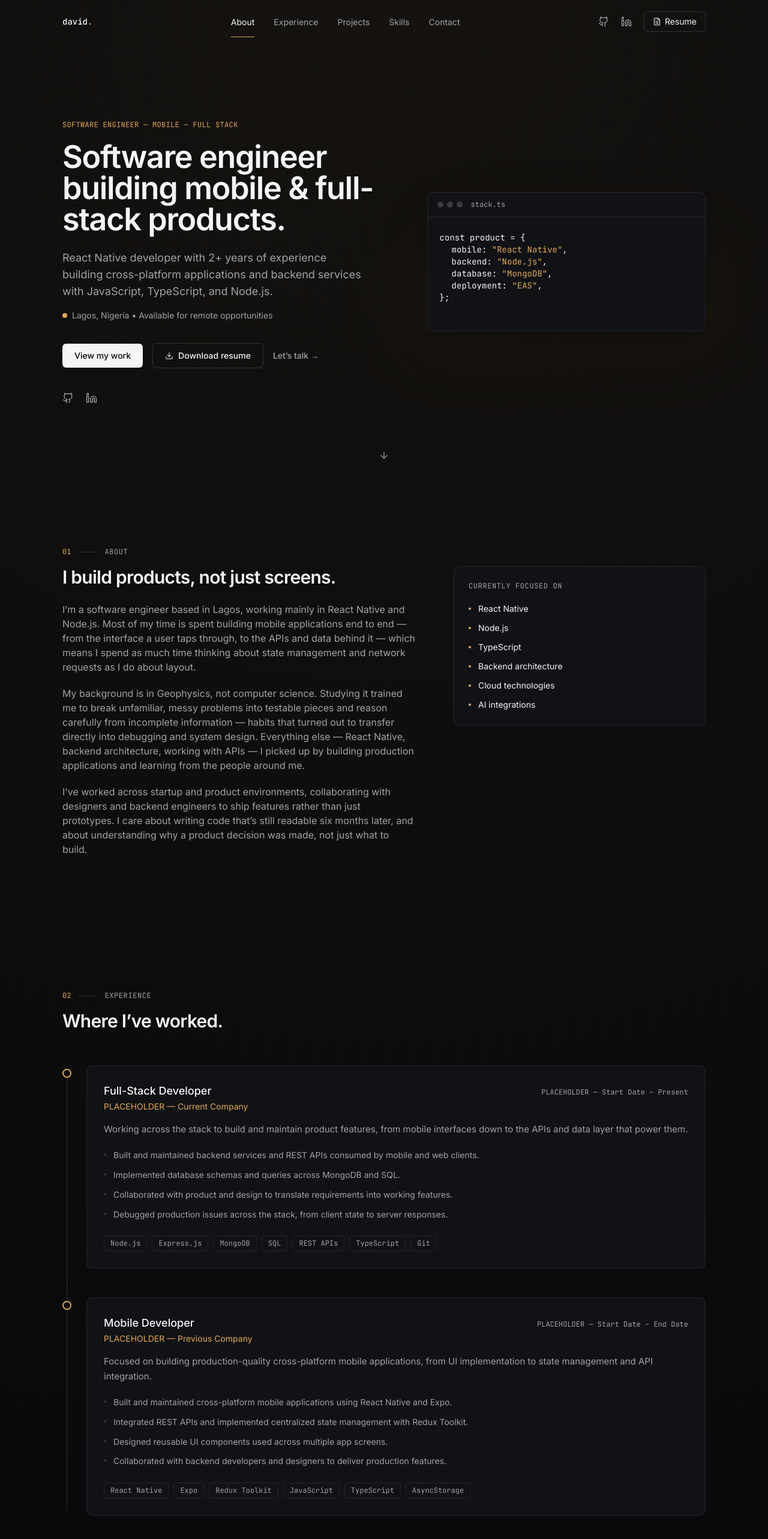
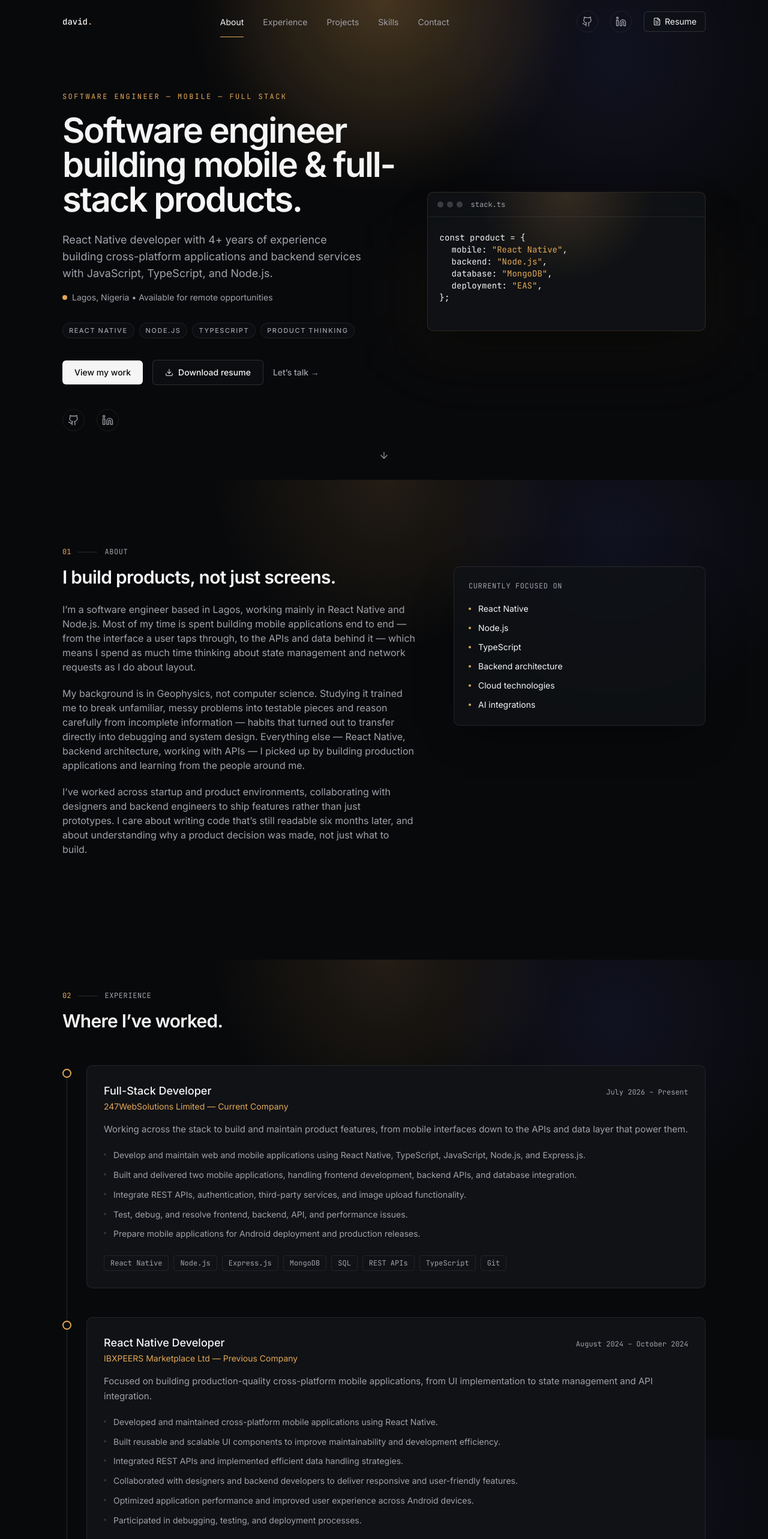
Before and after one commit to T-dave/portfolioNative, a Next.js app: page / in a window 1280 px wide. Shown: the top 2566 px of the page at 60% size. Built offline with nearby package versions, Linux system fonts and the light colour scheme.

Commit message:
new update

```diff
--- a/app/globals.css
+++ b/app/globals.css
@@ -14,12 +14,26 @@
 
   body {
     @apply bg-bg text-ink antialiased;
-    background-image: radial-gradient(
-      circle at 50% 0%,
-      rgba(227, 168, 87, 0.06),
-      transparent 45%
-    );
+    position: relative;
+    background-image:
+      radial-gradient(circle at top, rgba(227, 168, 87, 0.12), transparent 28%),
+      radial-gradient(circle at 80% 12%, rgba(112, 114, 255, 0.09), transparent 25%),
+      linear-gradient(180deg, #08090b 0%, #08090b 100%);
     background-repeat: no-repeat;
+    background-attachment: fixed;
+  }
+
+  body::before {
+    content: "";
+    position: fixed;
+    inset: 0;
+    pointer-events: none;
+    background-image:
+      linear-gradient(rgba(255, 255, 255, 0.02) 1px, transparent 1px),
+      linear-gradient(90deg, rgba(255, 255, 255, 0.02) 1px, transparent 1px);
+    background-size: 24px 24px;
+    mask-image: radial-gradient(circle at center, black, transparent 78%);
+    opacity: 0.45;
   }
 
   ::selection {
@@ -50,8 +64,12 @@
     @apply mx-auto w-full max-w-content px-6 sm:px-8 lg:px-10;
   }
 
+  .section-card {
+    @apply rounded-card border border-hairline bg-surface/80 shadow-panel backdrop-blur-sm;
+  }
+
   .section-label {
-    @apply font-mono text-xs tracking-wide text-muted;
+    @apply font-mono text-xs tracking-[0.18em] text-muted;
   }
 
   .hairline-border {
--- a/components/Navbar.tsx
+++ b/components/Navbar.tsx
@@ -59,9 +59,9 @@ export function Navbar() {
   return (
     <header
       className={cn(
-        "fixed inset-x-0 top-0 z-50 transition-colors duration-300",
+        "fixed inset-x-0 top-0 z-50 transition-all duration-300",
         scrolled
-          ? "border-b border-hairline bg-bg/85 backdrop-blur-md"
+          ? "border-b border-hairline bg-bg/80 shadow-[0_12px_32px_-20px_rgba(0,0,0,0.9)] backdrop-blur-md"
           : "border-b border-transparent bg-transparent"
       )}
     >
@@ -84,10 +84,10 @@ export function Navbar() {
                 href={`#${link.href}`}
                 onClick={(e) => handleNavClick(e, link.href)}
                 className={cn(
-                  "relative py-1 text-sm transition-colors duration-200",
+                  "relative py-1 text-sm transition-colors duration-200 hover:text-ink",
                   activeSection === link.href
                     ? "text-ink"
-                    : "text-muted hover:text-ink"
+                    : "text-muted"
                 )}
               >
                 {link.label}
@@ -108,7 +108,7 @@ export function Navbar() {
             target="_blank"
             rel="noreferrer"
             aria-label="GitHub profile"
-            className="text-muted transition-colors hover:text-ink"
+            className="rounded-full border border-hairline p-2 text-muted transition-all duration-200 hover:border-accent/40 hover:text-accent-bright"
           >
             <Github size={18} strokeWidth={1.75} />
           </a>
@@ -117,14 +117,14 @@ export function Navbar() {
             target="_blank"
             rel="noreferrer"
             aria-label="LinkedIn profile"
-            className="text-muted transition-colors hover:text-ink"
+            className="rounded-full border border-hairline p-2 text-muted transition-all duration-200 hover:border-accent/40 hover:text-accent-bright"
           >
             <Linkedin size={18} strokeWidth={1.75} />
           </a>
           <a
             href={siteConfig.links.resume}
             download
-            className="inline-flex items-center gap-1.5 rounded-md border border-hairline-strong px-3.5 py-1.5 text-sm text-ink transition-colors hover:border-accent/60 hover:text-accent-bright"
+            className="inline-flex items-center gap-1.5 rounded-md border border-hairline-strong bg-surface/60 px-3.5 py-1.5 text-sm text-ink transition-all duration-200 hover:-translate-y-0.5 hover:border-accent/60 hover:bg-accent/5 hover:text-accent-bright"
           >
             <FileText size={14} strokeWidth={1.75} />
             Resume
--- a/components/sections/About.tsx
+++ b/components/sections/About.tsx
@@ -55,7 +55,7 @@ export function About() {
           whileInView={{ opacity: 1, y: 0 }}
           viewport={{ once: true, margin: "-80px" }}
           transition={{ duration: 0.5, delay: 0.1 }}
-          className="h-fit rounded-card border border-hairline bg-surface p-6"
+          className="section-card h-fit p-6"
         >
           <h3 className="font-mono text-xs uppercase tracking-wider text-muted">
             Currently focused on
--- a/components/sections/Hero.tsx
+++ b/components/sections/Hero.tsx
@@ -19,17 +19,18 @@ export function Hero() {
       id="hero"
       className="relative flex min-h-screen items-center overflow-hidden pt-[72px]"
     >
-      <div className="section-shell grid w-full grid-cols-1 items-center gap-14 py-16 lg:grid-cols-[1.1fr_0.9fr] lg:gap-10 lg:py-0">
+      <div className="pointer-events-none absolute inset-x-0 top-0 h-[480px] bg-[radial-gradient(circle_at_top,_rgba(227,168,87,0.18),transparent_42%)]" />
+      <div className="section-shell relative grid w-full grid-cols-1 items-center gap-14 py-16 lg:grid-cols-[1.1fr_0.9fr] lg:gap-10 lg:py-0">
         <motion.div
           initial={{ opacity: 0, y: 16 }}
           animate={{ opacity: 1, y: 0 }}
           transition={{ duration: 0.6, ease: "easeOut" }}
         >
-          <p className="font-mono text-xs tracking-wide text-accent">
+          <p className="font-mono text-xs tracking-[0.2em] text-accent">
             SOFTWARE ENGINEER — MOBILE — FULL STACK
           </p>
 
-          <h1 className="mt-5 max-w-xl text-4xl font-semibold leading-[1.15] tracking-tight text-ink sm:text-5xl lg:text-[3.25rem]">
+          <h1 className="mt-5 max-w-xl text-4xl font-semibold leading-[1.08] tracking-[-0.04em] text-ink sm:text-5xl lg:text-[3.6rem]">
             Software engineer building mobile &amp; full-stack products.
           </h1>
 
@@ -45,6 +46,17 @@ export function Hero() {
             {siteConfig.location} • Available for remote opportunities
           </div>
 
+          <div className="mt-8 flex flex-wrap gap-2">
+            {['React Native', 'Node.js', 'TypeScript', 'Product thinking'].map((tag) => (
+              <span
+                key={tag}
+                className="rounded-full border border-hairline bg-surface/60 px-2.5 py-1 text-[11px] font-medium uppercase tracking-[0.14em] text-muted"
+              >
+                {tag}
+              </span>
+            ))}
+          </div>
+
           <div className="mt-9 flex flex-wrap items-center gap-4">
             <a
               href="#projects"
@@ -54,14 +66,14 @@ export function Hero() {
                   .getElementById("projects")
                   ?.scrollIntoView({ behavior: "smooth" });
               }}
-              className="inline-flex items-center justify-center rounded-md bg-ink px-5 py-2.5 text-sm font-medium text-bg transition-colors hover:bg-accent-bright"
+              className="inline-flex items-center justify-center rounded-md bg-ink px-5 py-2.5 text-sm font-medium text-bg transition-all duration-200 hover:-translate-y-0.5 hover:bg-accent-bright"
             >
               View my work
             </a>
             <a
               href={siteConfig.links.resume}
               download
-              className="inline-flex items-center justify-center gap-2 rounded-md border border-hairline-strong px-5 py-2.5 text-sm font-medium text-ink transition-colors hover:border-accent/60 hover:text-accent-bright"
+              className="inline-flex items-center justify-center gap-2 rounded-md border border-hairline-strong bg-surface/50 px-5 py-2.5 text-sm font-medium text-ink transition-all duration-200 hover:-translate-y-0.5 hover:border-accent/60 hover:text-accent-bright"
             >
               <Download size={14} strokeWidth={1.75} />
               Download resume
@@ -86,7 +98,7 @@ export function Hero() {
               target="_blank"
               rel="noreferrer"
               aria-label="GitHub profile"
-              className="text-muted transition-colors hover:text-ink"
+              className="rounded-full border border-hairline p-2 text-muted transition-all duration-200 hover:border-accent/40 hover:text-accent-bright"
             >
               <Github size={19} strokeWidth={1.75} />
             </a>
@@ -95,7 +107,7 @@ export function Hero() {
               target="_blank"
               rel="noreferrer"
               aria-label="LinkedIn profile"
-              className="text-muted transition-colors hover:text-ink"
+              className="rounded-full border border-hairline p-2 text-muted transition-all duration-200 hover:border-accent/40 hover:text-accent-bright"
             >
               <Linkedin size={19} strokeWidth={1.75} />
             </a>
@@ -108,8 +120,9 @@ export function Hero() {
           transition={{ duration: 0.7, ease: "easeOut", delay: 0.15 }}
           className="relative"
         >
-          <div className="overflow-hidden rounded-card border border-hairline bg-surface shadow-panel">
-            <div className="flex items-center gap-1.5 border-b border-hairline px-4 py-3">
+          <div className="relative overflow-hidden rounded-card border border-accent/15 bg-surface/90 shadow-[0_30px_80px_-30px_rgba(0,0,0,0.9)]">
+            <div className="absolute inset-0 bg-[radial-gradient(circle_at_top,_rgba(227,168,87,0.18),transparent_45%)]" />
+            <div className="relative flex items-center gap-1.5 border-b border-hairline px-4 py-3">
               <span className="h-2.5 w-2.5 rounded-full bg-[#3a3c42]" />
               <span className="h-2.5 w-2.5 rounded-full bg-[#3a3c42]" />
               <span className="h-2.5 w-2.5 rounded-full bg-[#3a3c42]" />
@@ -117,7 +130,7 @@ export function Hero() {
                 stack.ts
               </span>
             </div>
-            <pre className="overflow-x-auto px-5 py-6 font-mono text-[13px] leading-7 text-muted sm:text-sm">
+            <pre className="relative overflow-x-auto px-5 py-6 font-mono text-[13px] leading-7 text-muted sm:text-sm">
               <code>
                 {codeLines.map((line, i) => (
                   <motion.div
--- a/data/config.ts
+++ b/data/config.ts
@@ -8,7 +8,7 @@ export const siteConfig = {
   title: "Software Engineer | Mobile & Full-Stack Developer",
   location: "Lagos, Nigeria",
   shortBio:
-    "React Native developer with 2+ years of experience building cross-platform applications and backend services with JavaScript, TypeScript, and Node.js.",
+    "React Native developer with 4+ years of experience building cross-platform applications and backend services with JavaScript, TypeScript, and Node.js.",
   domain: "https://teedaveportfolio.netlify.app", // Replace with your real domain once deployed
 
   links: {
--- a/data/experience.ts
+++ b/data/experience.ts
@@ -7,31 +7,48 @@ import { ExperienceEntry } from "@/types";
  */
 export const experience: ExperienceEntry[] = [
   {
-    company: "PLACEHOLDER — Current Company",
+    company: "247WebSolutions Limited — Current Company",
     position: "Full-Stack Developer",
-    period: "PLACEHOLDER — Start Date – Present",
+    period: "July 2026 – Present",
     description:
       "Working across the stack to build and maintain product features, from mobile interfaces down to the APIs and data layer that power them.",
     contributions: [
-      "Built and maintained backend services and REST APIs consumed by mobile and web clients.",
-      "Implemented database schemas and queries across MongoDB and SQL.",
-      "Collaborated with product and design to translate requirements into working features.",
-      "Debugged production issues across the stack, from client state to server responses.",
+      "Develop and maintain web and mobile applications using React Native, TypeScript, JavaScript, Node.js, and Express.js.",
+      "Built and delivered two mobile applications, handling frontend development, backend APIs, and database integration.",
+      "Integrate REST APIs, authentication, third-party services, and image upload functionality.",
+      "Test, debug, and resolve frontend, backend, API, and performance issues.",
+      "Prepare mobile applications for Android deployment and production releases."
     ],
-    technologies: ["Node.js", "Express.js", "MongoDB", "SQL", "REST APIs", "TypeScript", "Git"],
+    technologies: ["React Native", "Node.js", "Express.js", "MongoDB", "SQL", "REST APIs", "TypeScript", "Git"],
   },
   {
-    company: "PLACEHOLDER — Previous Company",
-    position: "Mobile Developer",
-    period: "PLACEHOLDER — Start Date – End Date",
+    company: "IBXPEERS Marketplace Ltd — Previous Company",
+    position: "React Native Developer",
+    period: "August 2024 – October 2024",
     description:
       "Focused on building production-quality cross-platform mobile applications, from UI implementation to state management and API integration.",
     contributions: [
-      "Built and maintained cross-platform mobile applications using React Native and Expo.",
-      "Integrated REST APIs and implemented centralized state management with Redux Toolkit.",
-      "Designed reusable UI components used across multiple app screens.",
-      "Collaborated with backend developers and designers to deliver production features.",
+      "Developed and maintained cross-platform mobile applications using React Native.",
+      "Built reusable and scalable UI components to improve maintainability and development efficiency.",
+      "Integrated REST APIs and implemented efficient data handling strategies.",
+      "Collaborated with designers and backend developers to deliver responsive and user-friendly features.",
+      "Optimized application performance and improved user experience across Android devices.",
+      "Participated in debugging, testing, and deployment processes."
     ],
     technologies: ["React Native", "Expo", "Redux Toolkit", "JavaScript", "TypeScript", "AsyncStorage"],
   },
+  {
+    company: "Zenolynk Technology Limited",
+    position: "Mobile Developer",
+    period: "February 2023 – May 2023",
+    description:
+      "Building scalable cross-platform mobile applications with a focus on clean UI, robust state management, and seamless API integration.",
+    contributions: [
+      "Contributed to the development and maintenance of the LagRide mobile application using React Native.",
+      "Implemented reusable components and integrated backend APIs.",
+      "Collaborated with cross-functional teams to deliver scalable and maintainable features.",
+      "Participated in code reviews and ensured adherence to development best practices.",
+    ],
+    technologies: ["React Native", "Expo", "Redux Toolkit", "JavaScript", "AsyncStorage"],
+  },
 ];
```
